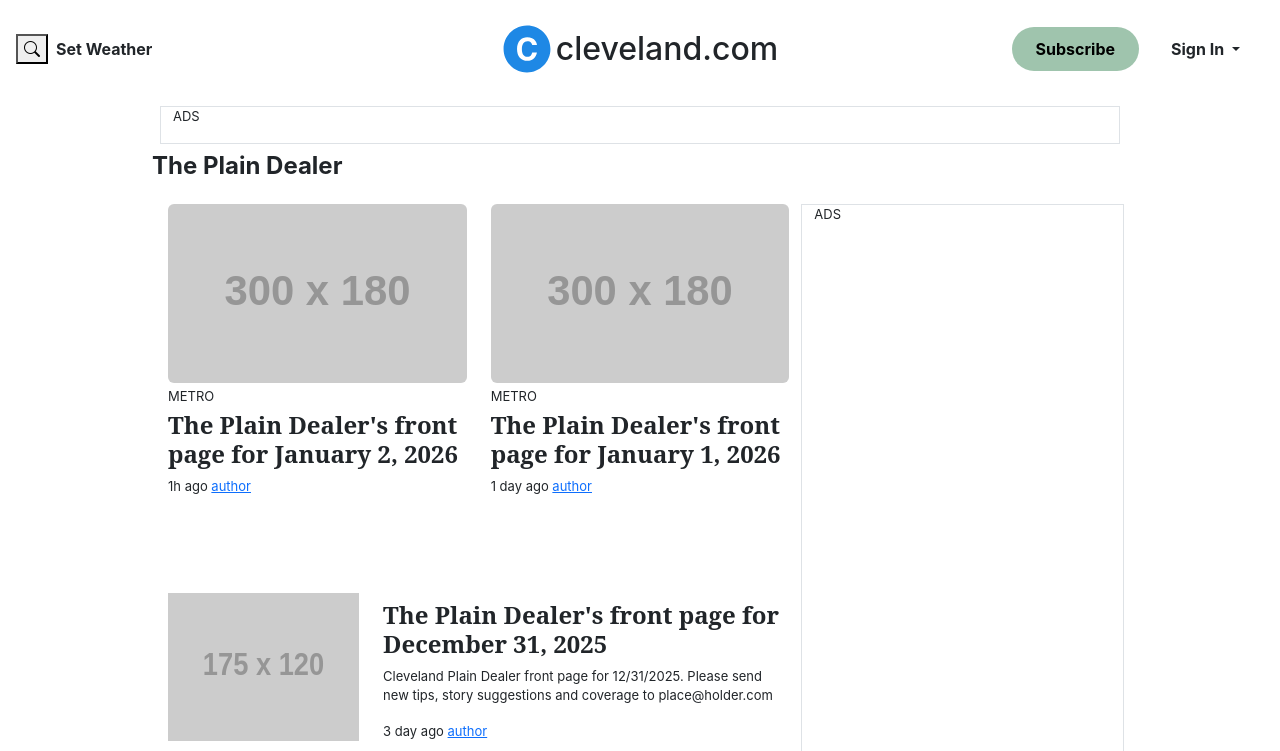
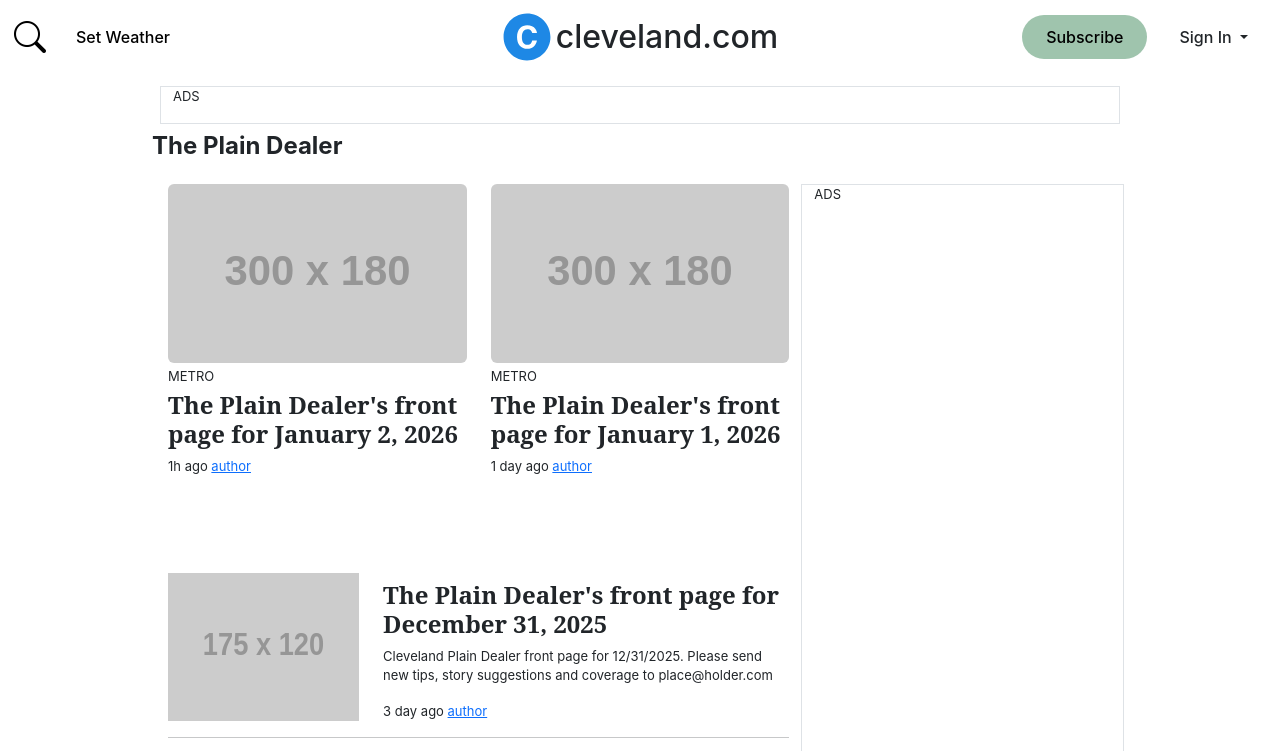
Before and after one commit to TommasoLapenna/ElaboratoClevelandPlainDealer, a website: page index.html in a window 1280 px wide. Shown: the top 751 px of the page. Drawn offline with nearby package versions, Linux system fonts and the light colour scheme; placeholder pictures from the web are drawn by us.

Commit message:
General fixes, javascript added

```diff
--- a/index.html
+++ b/index.html
@@ -16,19 +16,20 @@
 </head>
 <body>
 
-<header class="top__bar bg-white">
-    <nav class="container-fluid container-xxl mx-auto m-2 p-3">
+<script src="index.js"></script>
+<div id="nav-container" class="top__bar bg-white">
+    <nav class="container-fluid container-xxl mx-auto m-1 p-2">
         <div class="row">
-            <div class="col-md col-1 d-flex justify-content-start align-items-center gap-2">
-                <button id="search-button" class="bi bi-search"></button>
-                <p class="m-0 d-none d-md-block top__bar-text"> Set Weather </p>
+            <div class="col-md col-1 d-flex justify-content-start align-items-center">
+                <button id="search-button" class="bg-white border-0" aria-label="Search"><i class="bi bi-search bg-white border-0" style="font-size: xx-large"></i></button>
+                <button id="weather-button" class="rounded-5 top__bar-text top__bar-button d-none d-md-block "> Set Weather </button>
             </div>
             <div class="col-md col-1 d-flex align-items-center justify-content-start justify-content-md-center gap-1">
                 <img width="50" height="50" alt="C logo" src="images/logo.svg">
                 <h1 class="m-0 d-none d-md-block top__bar-title">cleveland.com</h1>
             </div>
             <div class="col-md col-10 justify-content-end d-flex align-items-center gap-2">
-                <button id="subscribe-button" class="rounded-5 border-black top__bar-text top__bar-button"> Subscribe</button>
+                <button id="subscribe-button" class="rounded-5 top__bar-text top__bar-button"> Subscribe</button>
                 <div class="dropdown">
                     <button id="dropdown-button" class="btn rounded-5 dropdown-toggle top__bar-text top__bar-button" type="button" data-bs-toggle="dropdown"
                             aria-expanded="false">
@@ -46,12 +47,12 @@
             </div>
         </div>
     </nav>
-</header>
+</div>
 
 <main class="container main__container my-3">
-    <section class="row border m-2 main__ad-horizontal">
+    <aside class="row border m-2 main__container-ad d-none d-md-block">
         <p> ADS <br></p>
-    </section>
+    </aside>
     <header class="mb-4">
         <h2> The Plain Dealer</h2>
     </header>
@@ -140,9 +141,9 @@
         </div>
 
 
-        <div class="col-md-4 d-none d-md-block border">
+        <aside class="col-md-4 d-none d-md-block border main__container-ad">
             <p> ADS</p>
-        </div>
+        </aside>
     </div>
 
     <footer><a href="#"> The Plain Dealer Achives</a></footer>
--- a/index.js
+++ b/index.js
@@ -1 +1,10 @@
-console.log('Happy developing ✨')
+var prevScrollPosition = window.pageYOffset;
+window.onscroll = function() {
+    var currentScrollPos = window.pageYOffset;
+    if (prevScrollPosition > currentScrollPos) {
+        document.getElementById("nav-container").style.top = "0";
+    } else {
+        document.getElementById("navbar").style.top = "-50px";
+    }
+    prevScrollPosition = currentScrollPos;
+}
--- a/style.css
+++ b/style.css
@@ -3,7 +3,7 @@
 .top__bar-text{
     font-family: 'Inter', sans-serif;
     font-size: 16px;
-    font-weight: bold;
+    font-weight: 500;
 }
 
 .top__bar-title {
@@ -27,6 +27,14 @@
     background-color: rgb(177, 216, 190);
 }
 
+#weather-button {
+    background-color: white;
+}
+
+#weather-button:hover{
+    background-color: #e3e3e3;
+}
+
 #dropdown-button:hover {
     background-color: #e3e3e3;
 }
@@ -48,7 +56,7 @@
     font-weight: bold;
 }
 
-.main__ad-horizontal{}
+.main__container-ad {}
 
 .bottom__container {
     font-family: 'arial', serif;
```
